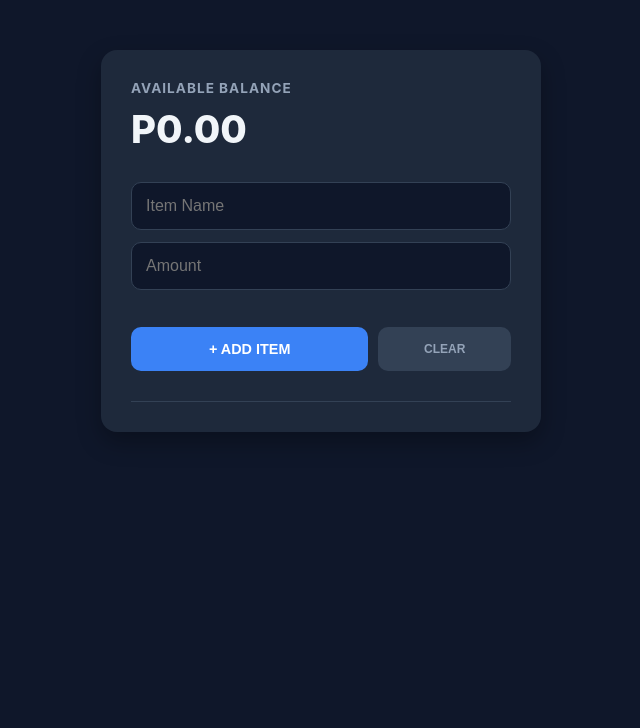
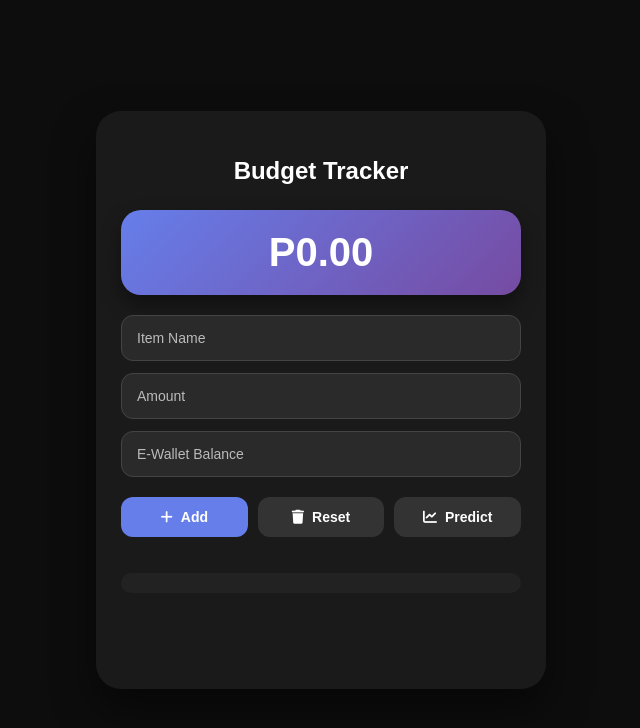
Before and after one commit to rhonesegara/BUDGET-TRACKER, a plain HTML site: page index.html in a window 1280 px wide. Shown: the whole page, without its empty margins (319-959 px from the left). Drawn offline with nearby package versions, Linux system fonts and the light colour scheme; no server answers.

Commit message:
Update index.html

```diff
--- a/index.html
+++ b/index.html
@@ -3,181 +3,261 @@
 <head>
 <meta charset="UTF-8">
 <meta name="viewport" content="width=device-width, initial-scale=1.0">
-<title>Budget Tracker</title>
+<title>Budget Tracker e-wallet</title>
 <link rel="manifest" href="manifest.json">
-<meta name="theme-color" content="#3b82f6">
-<link rel="icon" href="icon-192.png" sizes="192x192" type="image/png">
+<meta name="theme-color" content="#4f46e5">
 <link rel="stylesheet" href="https://cdnjs.cloudflare.com/ajax/libs/font-awesome/6.4.0/css/all.min.css">
 <script src="https://cdn.jsdelivr.net/npm/@supabase/supabase-js@2"></script>
+
 <style>
-:root {
-    --bg: #0f172a;
-    --card: #1e293b;
-    --text-main: #f1f5f9;
-    --text-sub: #94a3b8;
-    --primary: #3b82f6;
-    --danger: #ef4444;
-    --border: #334155;
-}
 body {
-    font-family: 'Inter', -apple-system, sans-serif;
-    background: var(--bg);
-    color: var(--text-main);
   margin: 0;
+  font-family: 'Poppins', sans-serif;
+  background: #0d0d0d;
   display: flex;
   justify-content: center;
-    padding: 50px 20px;
+  align-items: center;
+  min-height: 100vh;
 }
+
 .container {
-    background: var(--card);
-    padding: 30px;
-    border-radius: 16px;
-    width: 100%;
-    max-width: 380px;
-    box-shadow: 0 10px 25px rgba(0,0,0,0.3);
+  width: 400px;
+  background: #1a1a1a;
+  border-radius: 25px;
+  padding: 30px 25px;
+  box-shadow: 0 20px 40px rgba(0,0,0,0.5);
+  display: flex;
+  flex-direction: column;
+  gap: 20px;
 }
-h2 {
-    font-size: 0.85rem;
-    text-transform: uppercase;
-    letter-spacing: 1px;
-    color: var(--text-sub);
-    margin: 0 0 10px 0;
+
+.header {
+  text-align: center;
 }
+
+.header h1 {
+  font-size: 24px;
+  color: #fff;
+  margin-bottom: 5px;
+}
+
 .total-box {
-    font-size: 2.4rem;
-    font-weight: 800;
-    margin-bottom: 30px;
-    color: var(--text-main);
+  background: linear-gradient(135deg, #667eea, #764ba2);
+  color: #fff;
+  font-size: 2.5rem;
+  font-weight: 700;
+  padding: 20px;
+  border-radius: 20px;
+  text-align: center;
+  box-shadow: 0 10px 20px rgba(0,0,0,0.4);
 }
-.input-section { margin-bottom: 25px; }
+
+.inputs {
+  display: flex;
+  flex-direction: column;
+  gap: 12px;
+}
+
 input {
-    width: 100%;
+  padding: 14px 15px;
+  border-radius: 12px;
+  border: 1px solid #444;
+  font-size: 14px;
   box-sizing: border-box;
-    margin-bottom: 12px;
-    padding: 14px;
-    border: 1px solid var(--border);
-    border-radius: 10px;
-    font-size: 1rem;
-    background: #0f172a;
-    color: var(--text-main);
+  background: #2a2a2a;
+  color: #fff;
+  transition: 0.3s;
+}
+
+input::placeholder {
+  color: #bbb;
+}
+
+input:focus {
   outline: none;
-    transition: border 0.2s;
+  border-color: #764ba2;
+  box-shadow: 0 0 8px rgba(118,75,162,0.5);
 }
-input:focus { border-color: var(--primary); background: #020617; }
+
 .button-row {
   display: flex;
   gap: 10px;
-    margin-bottom: 30px;
+  justify-content: space-between;
 }
+
 button {
-    padding: 14px;
+  flex: 1;
+  display: flex;
+  justify-content: center;
+  align-items: center;
+  gap: 8px;
+  padding: 12px 0;
+  border-radius: 12px;
   border: none;
-    border-radius: 10px;
+  font-weight: 600;
   cursor: pointer;
-    font-weight: 700;
-    font-size: 0.9rem;
-    transition: transform 0.1s, opacity 0.2s;
+  font-size: 14px;
+  transition: 0.3s;
 }
-.btn-add { background: var(--primary); color: white; flex: 2; }
-.btn-clear { background: #334155; color: var(--text-sub); flex: 1; font-size: 0.75rem; }
-button:active { transform: scale(0.98); }
-button:hover { opacity: 0.9; }
-ul { list-style: none; padding: 0; margin: 0; border-top: 1px solid var(--border); }
-li {
-    padding: 15px 5px;
-    border-bottom: 1px solid var(--border);
+
+.btn-add {
+  background: #667eea;
+  color: #fff;
+}
+
+.btn-add:hover {
+  background: #5a67d8;
+}
+
+.btn-clear {
+  background: #333;
+  color: #fff;
+}
+
+.btn-clear:hover {
+  background: #444;
+}
+
+.expense-list {
+  max-height: 200px;
+  overflow-y: auto;
+  border-radius: 12px;
+  background: #222;
+  padding: 10px;
+}
+
+.expense-list li {
   display: flex;
   justify-content: space-between;
   align-items: center;
+  padding: 10px 8px;
+  border-bottom: 1px solid #444;
+  font-size: 14px;
+  color: #fff;
 }
-.item-label { display: flex; align-items: center; gap: 10px; font-weight: 500; }
-.dot { color: var(--primary); font-size: 0.6rem; }
-.amt-label { font-weight: 700; color: var(--text-main); }
+
 .delete-btn {
-    color: #94a3b8;
+  color: #999;
   cursor: pointer;
-    margin-left: 12px;
-    font-size: 1rem;
+  transition: 0.3s;
 }
-.delete-btn:hover { color: var(--danger); }
+
+.delete-btn:hover {
+  color: #e53e3e;
+}
+
+#resultBox {
+  text-align: center;
+  padding: 15px;
+  border-radius: 15px;
+  font-weight: 600;
+  font-size: 14px;
+  color: #fff;
+}
+
+.safe {
+  background: #48bb78;
+}
+
+.deficit {
+  background: #f56565;
+}
 </style>
 </head>
+
 <body>
+<div class="container">
+  <div class="header">
+    <h1>Budget Tracker</h1>
+  </div>
 
-<div class="container">
-    <h2>Available Balance</h2>
   <div class="total-box">P<span id="t">0.00</span></div>
 
-    <div class="input-section">
+  <div class="inputs">
     <input type="text" id="k" placeholder="Item Name">
     <input type="number" id="v" placeholder="Amount">
+    <input type="number" id="wallet" placeholder="E-Wallet Balance">
   </div>
 
   <div class="button-row">
-        <button class="btn-add" onclick="addItem()">+ ADD ITEM</button>
-        <button class="btn-clear" onclick="resetAll()">CLEAR</button>
+    <button class="btn-add" onclick="addItem()"><i class="fas fa-plus"></i> Add</button>
+    <button class="btn-clear" onclick="resetAll()"><i class="fas fa-trash"></i> Reset</button>
+    <button class="btn-clear" onclick="predictBudget()"><i class="fas fa-chart-line"></i> Predict</button>
   </div>
 
-    <ul id="l"></ul>
+  <ul class="expense-list" id="l"></ul>
+  <div id="resultBox"></div>
 </div>
 
 <script>
-const SB_URL = "https://plnrcgjhdnjnflddxbzb.supabase.co";
-const SB_KEY = "sb_publishable_Krwxc5kBmDIWWNKIihkWPg_O1Nq6Cjw";
+const SB_URL="https://tsrqbjqtmvfwmlkcbmnv.supabase.co";
+const SB_KEY="sb_publishable_K1_ccu4JHHehoO18J5vxOg_9JnHbhW3";
 const sb = supabase.createClient(SB_URL, SB_KEY);
 
-const totalEl = document.getElementById('t'),
-      listEl = document.getElementById('l'),
-      nameInp = document.getElementById('k'),
-      amtInp = document.getElementById('v');
+const totalEl = document.getElementById('t');
+const listEl = document.getElementById('l');
+const nameInp = document.getElementById('k');
+const amtInp = document.getElementById('v');
 
 async function showData() {
-    let { data, error } = await sb.from('budget-db').select('*');
-    if (error) return console.log(error);
+  const { data, error } = await sb.from('budgetDB').select('*').order('id');
+  if(error) return console.error(error);
+
   listEl.innerHTML = "";
   let total = 0;
   data.forEach(item => {
-        total += item.amount;
-        let li = document.createElement('li');
-        li.innerHTML = `
-            <span class="item-label"><i class="fas fa-circle dot"></i> ${item.item}</span>
-            <span>
-                <span class="amt-label">P${item.amount.toFixed(2)}</span>
-                <i class="fas fa-times-circle delete-btn" onclick="deleteItem(${item.id})"></i>
-            </span>
-        `;
+    total += parseFloat(item.amount);
+    const li = document.createElement('li');
+    li.innerHTML = `<span>${item.item}</span>
+      <span>P${parseFloat(item.amount).toFixed(2)}
+      <i class="fas fa-times delete-btn" onclick="deleteItem(${item.id})"></i></span>`;
     listEl.appendChild(li);
   });
-    totalEl.innerText = total.toLocaleString(undefined, {minimumFractionDigits: 2});
+  totalEl.innerText = total.toFixed(2);
 }
 
 async function addItem() {
   const name = nameInp.value;
   const amount = parseFloat(amtInp.value);
-    if (name && amount > 0) {
-        const { error } = await sb.from('budget-db').insert([{ item: name, amount }]);
-        if (!error) { nameInp.value=''; amtInp.value=''; showData(); }
-    }
+  if(!name || amount <= 0) return;
+  await sb.from('budgetDB').insert([{ item:name, amount:amount }]);
+  nameInp.value = "";
+  amtInp.value = "";
+  showData();
 }
 
 async function deleteItem(id) {
-    await sb.from('budget-db').delete().eq('id', id);
+  await sb.from('budgetDB').delete().eq('id', id);
   showData();
 }
 
 async function resetAll() {
   if(confirm("Delete all history?")) {
-        await sb.from('budget-db').delete().neq('id', 0);
+    await sb.from('budgetDB').delete().neq('id', 0);
     showData();
   }
 }
 
-showData();
+async function predictBudget() {
+  const wallet = parseFloat(document.getElementById('wallet').value || 0);
+  const { data } = await sb.from('budgetDB').select('*');
+  let totalExpenses = 0;
+  data.forEach(i => totalExpenses += parseFloat(i.amount));
 
-if ("serviceWorker" in navigator) {
-    navigator.serviceWorker.register("service-worker.js");
+  const remaining = wallet - totalExpenses;
+  const status = remaining < 0 ? "Budget Deficit" : "Budget Safe";
+
+  const resultBox = document.getElementById('resultBox');
+  resultBox.className = status === "Budget Safe" ? "safe" : "deficit";
+  resultBox.innerHTML = `
+    Wallet: P${wallet.toFixed(2)}<br>
+    Expenses: P${totalExpenses.toFixed(2)}<br>
+    Remaining: P${remaining.toFixed(2)}<br>
+    ${status}
+  `;
 }
+
+window.onload = showData;
 </script>
-
 </body>
 </html>
```
Lines whose indentation alone changed are shown as unchanged.
